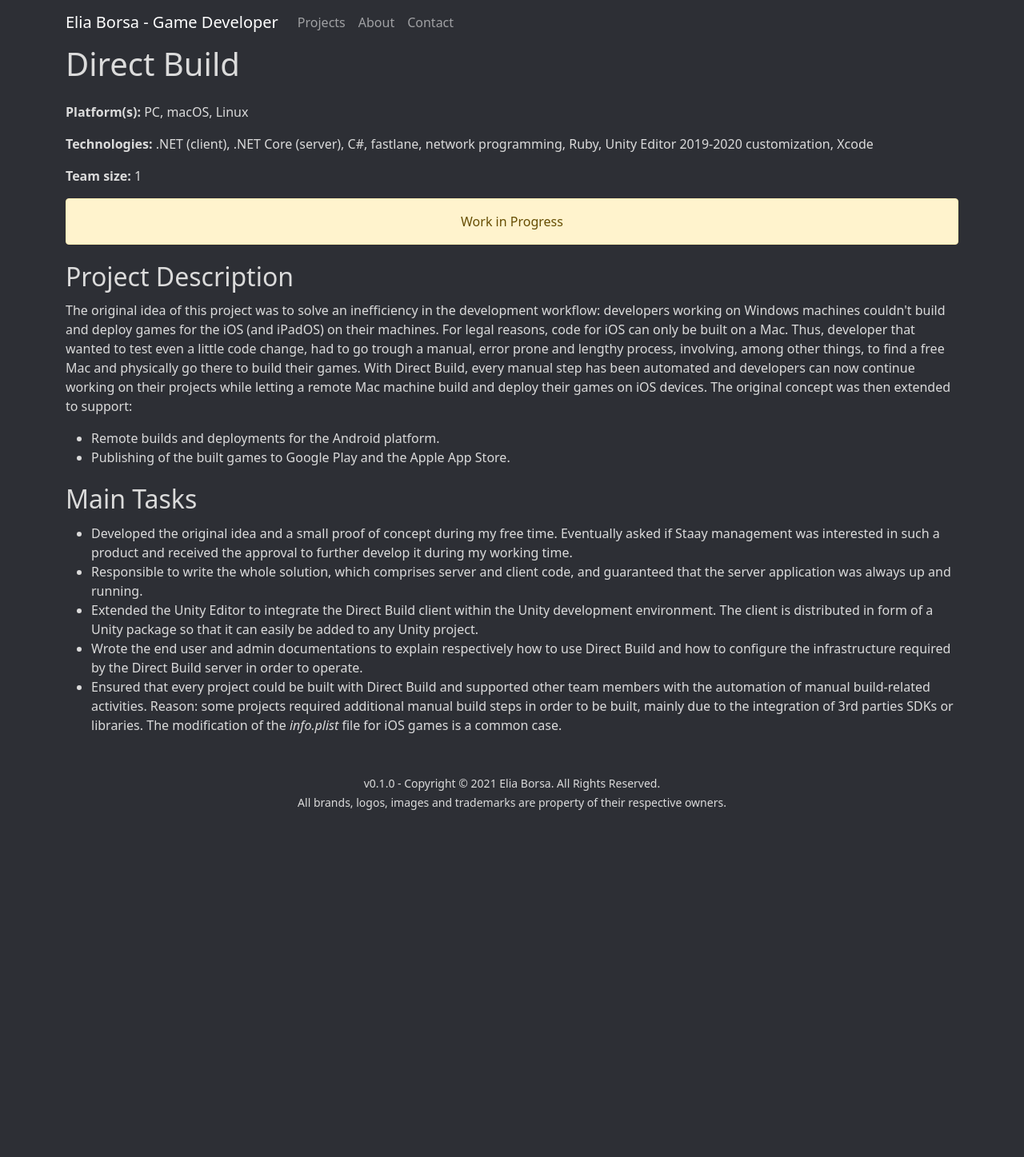
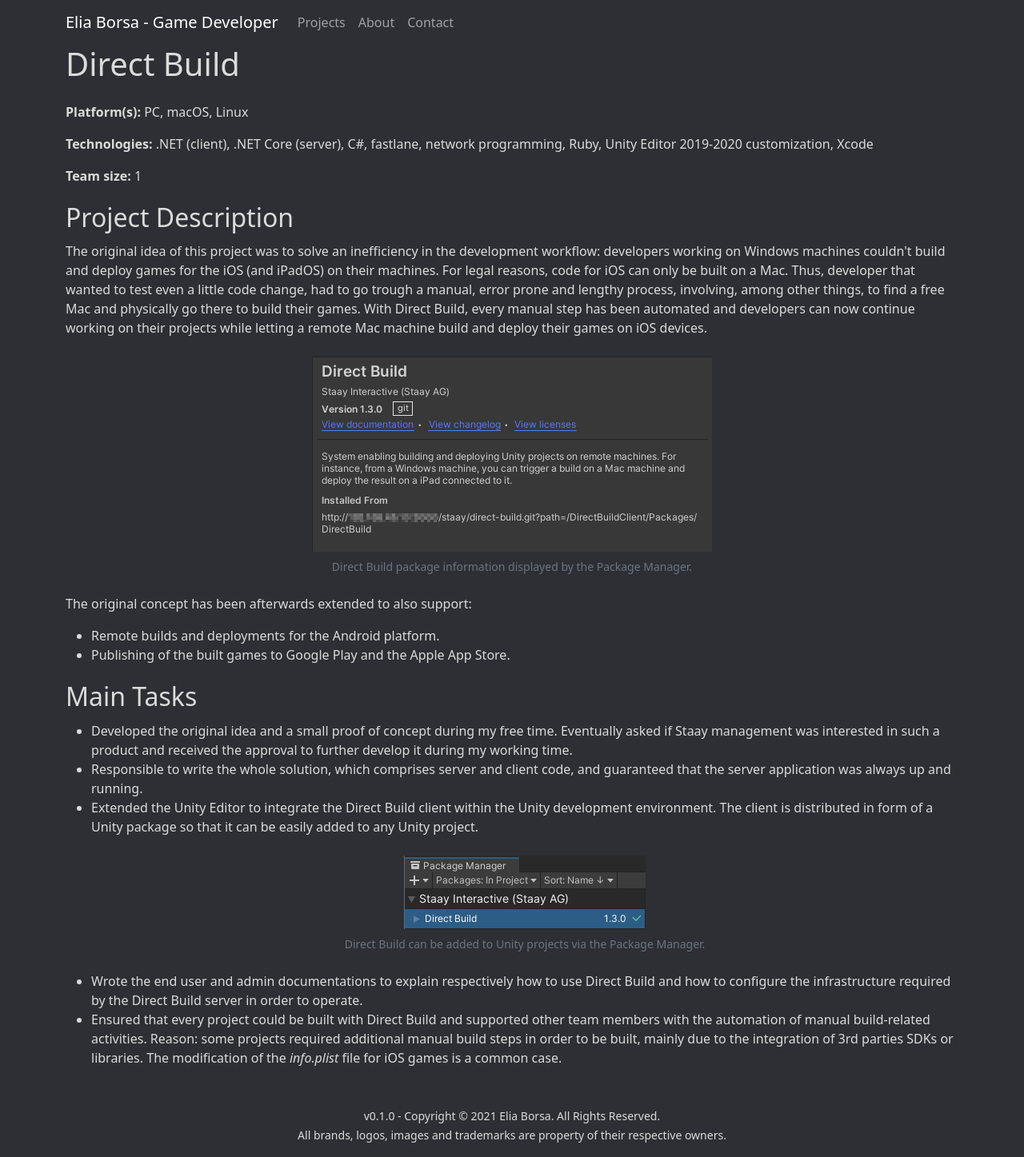
Before and after one commit to Aquastorm/aquastorm.github.io, a Jekyll site: the page built from collections/_projects/directBuild.html, in a window 1280 px wide. Shown: the whole page at 80% size. Built offline with Jekyll 4.4.1, drawn with Linux system fonts in a browser that asks for light colours; nearby versions of some CDN libraries; before the commit the page ends 1031 px from its top, so only the background shows below that.

Commit message:
[added] screenshots to Direct Build project's page

```diff
--- a/collections/_projects/directBuild.html
+++ b/collections/_projects/directBuild.html
@@ -5,39 +5,68 @@
 platforms: PC, macOS, Linux
 tech: .NET (client), .NET Core (server), C#, fastlane, network programming, Ruby, Unity Editor 2019-2020 customization, Xcode
 teamSize: 1
-thumbnailFile: /assets/images/projects/DirectBuild_Thumbnail.png
+thumbnailFile: /assets/images/projects/DB_Thumbnail.png
 ---
-<div class="alert alert-warning text-center" role="alert">
-    Work in Progress
-</div>
 
+<section>
     <h2>Project Description</h2>
-<p>The original idea of this project was to solve an inefficiency in the development workflow: developers working on Windows machines couldn't build and
+    <p>
+        The original idea of this project was to solve an inefficiency in the development workflow: developers working on Windows machines couldn't build and
         deploy games for the iOS (and iPadOS) on their machines. For legal reasons, code for iOS can only be built on a Mac. Thus, developer that wanted to
         test even a little code change, had to go trough a manual, error prone and lengthy process, involving, among other things, to find a free Mac and
         physically go there to build their games.
         With {{ page.projectName }}, every manual step has been automated and developers can now continue working on their projects while letting a remote Mac
         machine build and deploy their games on iOS devices.
-    The original concept was then extended to support:
+    </p>
+    <div class="text-center mt-4 mb-2">
+        <figure class="figure">
+            <img class="figure-img img-fluid" src="/assets/images/projects/DB_PackageManagerDescription_c.png" width="500" height="244"
+                alt="Various info shown by the Package Manager about the {{ page.projectName }} package: author, description, version, etc.">
+            <figcaption class="figure-caption text-center">{{ page.projectName }} package information displayed by the Package Manager.</figcaption>
+        </figure>
+    </div>
+    <p>
+        The original concept has been afterwards extended to also support:
         <ul>
             <li>Remote builds and deployments for the Android platform.</li>
             <li>Publishing of the built games to Google Play and the Apple App Store.</li>
         </ul>
     </p>
+</section>
+<section>
     <h2>Main Tasks</h2>
     <ul>
-    <li>Developed the original idea and a small proof of concept during my free time. Eventually asked if Staay management was interested in such a
+        <li>
+            Developed the original idea and a small proof of concept during my free time. Eventually asked if Staay management was interested in such a
             product and received the approval to further develop it during my working time.
         </li>
-    <li>Responsible to write the whole solution, which comprises server and client code, and guaranteed that the server application was always up and
-        running.</li>
-    <li>Extended the Unity Editor to integrate the {{ page.projectName }} client within the Unity development environment. The client is distributed in
-        form of a Unity package so that it can easily be added to any Unity project.</li>
-    <li>Wrote the end user and admin documentations to explain respectively how to use {{ page.projectName }} and how to configure the infrastructure
-        required by the {{ page.projectName }} server in order to operate.</li>
-    <li>Ensured that every project could be built with {{ page.projectName }} and supported other team members with the automation of manual build-related
+        <li>
+            Responsible to write the whole solution, which comprises server and client code, and guaranteed that the server application was always up and
+            running.
+        </li>
+        <li>
+            <p>
+                Extended the Unity Editor to integrate the {{ page.projectName }} client within the Unity development environment. The client is distributed
+                in form of a Unity package so that it can be easily added to any Unity project.
+            </p>
+            <div class="text-center mt-4 mb-2">
+                <figure class="figure">
+                    <img class="figure-img img-fluid" src="/assets/images/projects/DB_PackageManagerList_c.png" width="302" height="92"
+                        alt="Image showing that {{ page.projectName }} can be added to a Unity project using the Package Manager.">
+                    <figcaption class="figure-caption text-center">{{ page.projectName }} can be added to Unity projects via the Package Manager.</figcaption>
+                </figure>
+            </div>
+        </li>
+        <li>
+            Wrote the end user and admin documentations to explain respectively how to use {{ page.projectName }} and how to configure the infrastructure
+            required by the {{ page.projectName }} server in order to operate.
+        </li>
+        <li>
+            Ensured that every project could be built with {{ page.projectName }} and supported other team members with the automation of manual build-related
             activities. Reason: some projects required additional manual build steps in order to be built, mainly due to the integration of 3rd parties SDKs or
-        libraries. The modification of the <i>info.plist</i> file for iOS games is a common case.</li>
+            libraries. The modification of the <i>info.plist</i> file for iOS games is a common case.
+        </li>
     </ul>
+</section>
 {% comment %}
 {% endcomment %}
```
Also changed, not shown: assets/images/projects/DB_PackageManagerDescription_c.png (added), assets/images/projects/DB_PackageManagerList_c.png (added), assets/images/projects/DB_Thumbnail.png (renamed from assets/images/projects/DirectBuild_Thumbnail.png). Lines whose indentation alone changed are shown as unchanged.
